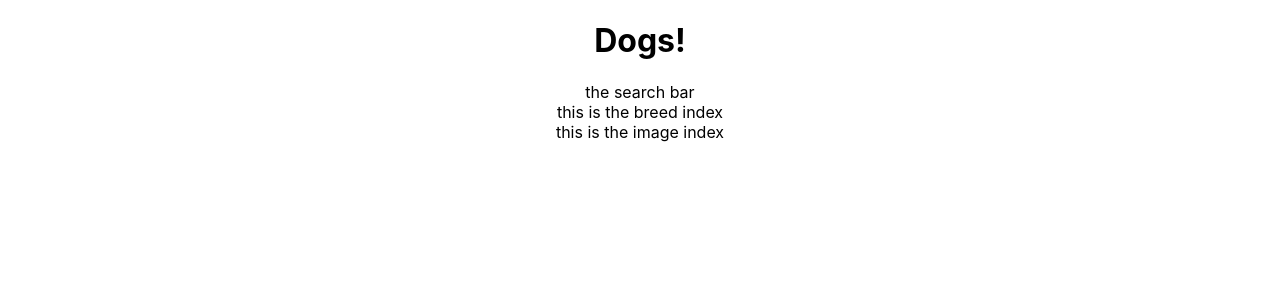
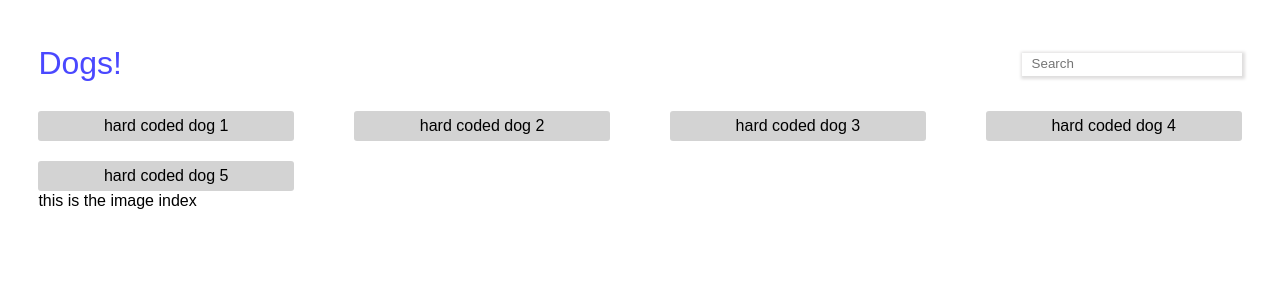
Before and after one commit to Eruanne2/doggo-types, a React (Create React App) app: page / in a window 1280 px wide. Shown: the top 300 px of the page. Built offline with nearby package versions, Linux system fonts and the light colour scheme.

Commit message:
basic styling for header and breedIndex

```diff
--- a/src/App.tsx
+++ b/src/App.tsx
@@ -1,6 +1,6 @@
 import React from 'react';
-import logo from './assets/dog-logo.svg';
-import './assets/App.css';
+import './assets/reset.css';
+import './assets/application.css';
 import Header from './Header';
 import BreedIndex from './BreedIndex';
 import ImageIndex from './ImageIndex';
--- a/src/BreedIndex.tsx
+++ b/src/BreedIndex.tsx
@@ -1,7 +1,16 @@
 import React from 'react'
+import './assets/breedIndex.css';
 
 export default function BreedIndex() {
   return (
-    <div>this is the breed index</div>
+    <div>
+      <div className='grid'>
+        <li>hard coded dog 1</li>
+        <li>hard coded dog 2</li>
+        <li>hard coded dog 3</li>
+        <li>hard coded dog 4</li>
+        <li>hard coded dog 5</li>
+      </div>
+    </div>
   )
 }
--- a/src/Header.tsx
+++ b/src/Header.tsx
@@ -1,5 +1,6 @@
 import React from 'react'
 import SearchBar from './SearchBar'
+import './assets/header.css';
 
 export default function Header() {
   return (
--- a/src/SearchBar.tsx
+++ b/src/SearchBar.tsx
@@ -2,6 +2,8 @@ import React from 'react'
 
 export default function SearchBar() {
   return (
-    <div>the search bar</div>
+    <div>
+      <input type='text' placeholder='Search'/>
+    </div>
   )
 }
--- a/src/assets/App.css
+++ /dev/null
@@ -1,38 +0,0 @@
-.App {
-  text-align: center;
-}
-
-.App-logo {
-  height: 40vmin;
-  pointer-events: none;
-}
-
-@media (prefers-reduced-motion: no-preference) {
-  .App-logo {
-    animation: App-logo-spin infinite 20s linear;
-  }
-}
-
-.App-header {
-  background-color: #282c34;
-  min-height: 100vh;
-  display: flex;
-  flex-direction: column;
-  align-items: center;
-  justify-content: center;
-  font-size: calc(10px + 2vmin);
-  color: white;
-}
-
-.App-link {
-  color: #61dafb;
-}
-
-@keyframes App-logo-spin {
-  from {
-    transform: rotate(0deg);
-  }
-  to {
-    transform: rotate(360deg);
-  }
-}
--- /dev/null
+++ b/src/assets/application.css
@@ -0,0 +1,4 @@
+body {
+  margin: 3%;
+  font-family: Arial, Helvetica, sans-serif;
+}
--- /dev/null
+++ b/src/assets/breedIndex.css
@@ -0,0 +1,16 @@
+li {
+  display: inline-block;
+  width: 21.25%;
+  margin-right: 5%;
+  background-color: lightgray;
+  margin-top: 20px;
+  padding: 5px;
+  box-sizing: border-box;
+  border-radius: 3px;
+  list-style: none;
+  text-align: center;
+}
+
+li:nth-child(4) {
+  margin-right: 0;
+}
--- /dev/null
+++ b/src/assets/header.css
@@ -0,0 +1,20 @@
+header {
+  display: flex;
+  justify-content: space-between;
+  padding: 15px 0;
+}
+
+header h1 {
+  display: inline-block;
+  color: #4a48ff;
+  font-size: 2em;
+}
+
+input {
+  width: 200px;
+  padding: 3px 10px 5px;
+  color: rgb(75, 75, 75);
+  border: none;
+  border-radius: 0;
+  box-shadow: 1px 1px 3px 2px rgb(223, 222, 222);
+}
--- a/src/assets/index.css
+++ /dev/null
@@ -1,13 +0,0 @@
-body {
-  margin: 0;
-  font-family: -apple-system, BlinkMacSystemFont, 'Segoe UI', 'Roboto', 'Oxygen',
-    'Ubuntu', 'Cantarell', 'Fira Sans', 'Droid Sans', 'Helvetica Neue',
-    sans-serif;
-  -webkit-font-smoothing: antialiased;
-  -moz-osx-font-smoothing: grayscale;
-}
-
-code {
-  font-family: source-code-pro, Menlo, Monaco, Consolas, 'Courier New',
-    monospace;
-}
--- /dev/null
+++ b/src/assets/reset.css
@@ -0,0 +1,55 @@
+/* http://meyerweb.com/eric/tools/css/reset/
+   v2.0 | 20110126
+   License: none (public domain)
+*/
+
+html, body, div, span, applet, object, iframe,
+h1, h2, h3, h4, h5, h6, p, blockquote, pre,
+a, abbr, acronym, address, big, cite, code,
+del, dfn, em, img, ins, kbd, q, s, samp,
+small, strike, strong, sub, sup, tt, var,
+b, u, i, center,
+dl, dt, dd, ol, ul, li,
+fieldset, form, label, legend,
+table, caption, tbody, tfoot, thead, tr, th, td,
+article, aside, canvas, details, embed,
+figure, figcaption, footer, header, hgroup,
+menu, nav, output, ruby, section, summary,
+time, mark, audio, video {
+	margin: 0;
+	padding: 0;
+	border: 0;
+	font-size: 1em;
+	font: inherit;
+	vertical-align: baseline;
+}
+/* HTML5 display-role reset for older browsers */
+article, aside, details, figcaption, figure,
+footer, header, hgroup, menu, nav, section {
+	display: block;
+}
+body {
+	line-height: 1.25em;
+}
+ol, ul {
+	list-style: none;
+}
+blockquote, q {
+	quotes: none;
+}
+blockquote:before, blockquote:after,
+q:before, q:after {
+	content: '';
+	content: none;
+}
+table {
+	border-collapse: collapse;
+	border-spacing: 0;
+}
+a:hover, button:hover, input[type='submit']:hover {
+	cursor: pointer;
+}
+a, a:visited {
+	text-decoration: none;
+	color: inherit;
+}
--- a/src/index.tsx
+++ b/src/index.tsx
@@ -1,6 +1,6 @@
 import React from 'react';
 import ReactDOM from 'react-dom';
-import './assets/index.css';
+import './assets/reset.css';
 import App from './App';
 import reportWebVitals from './reportWebVitals';
 
```
Also changed, not shown: src/assets/imageIndex.css (added), 1 other file (tests, documents, lock files or other folders).
